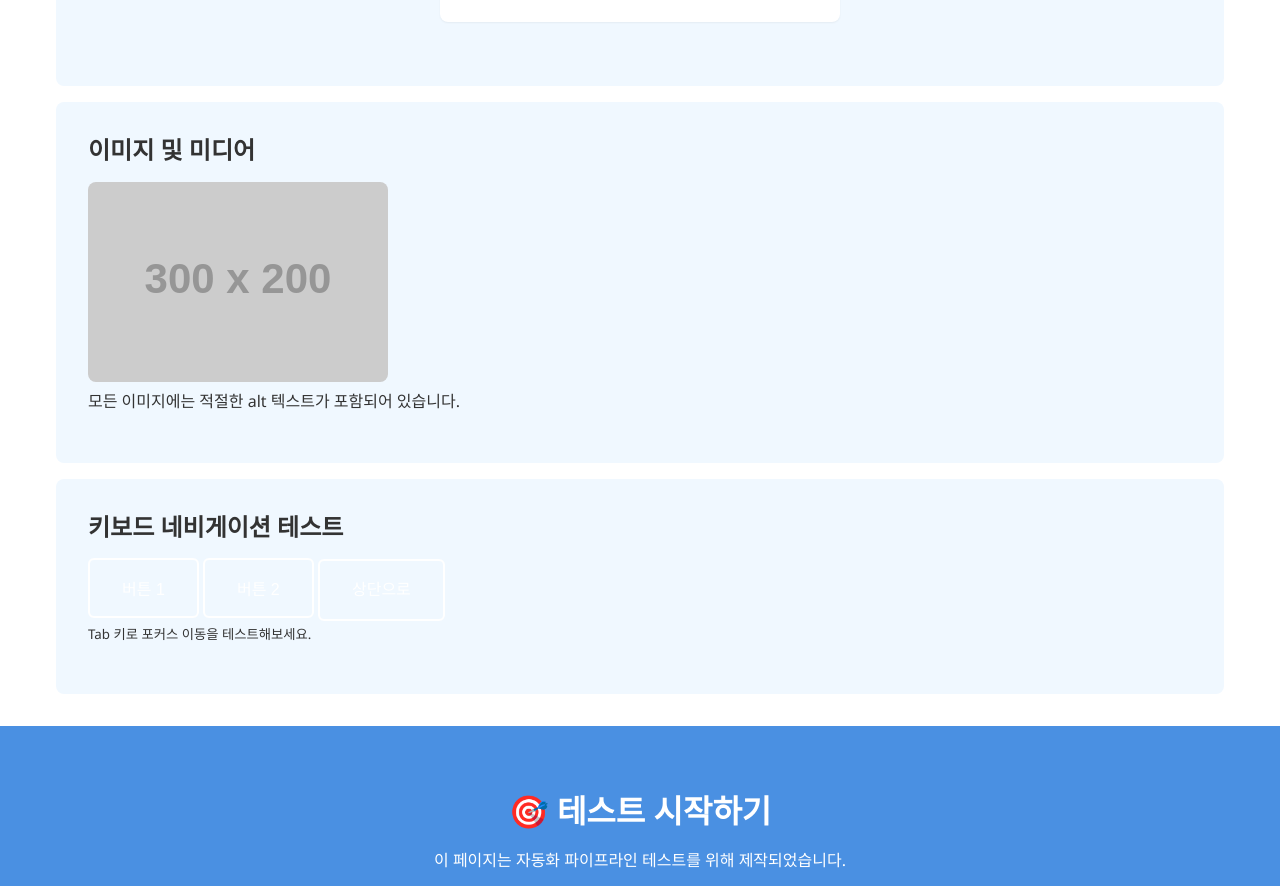
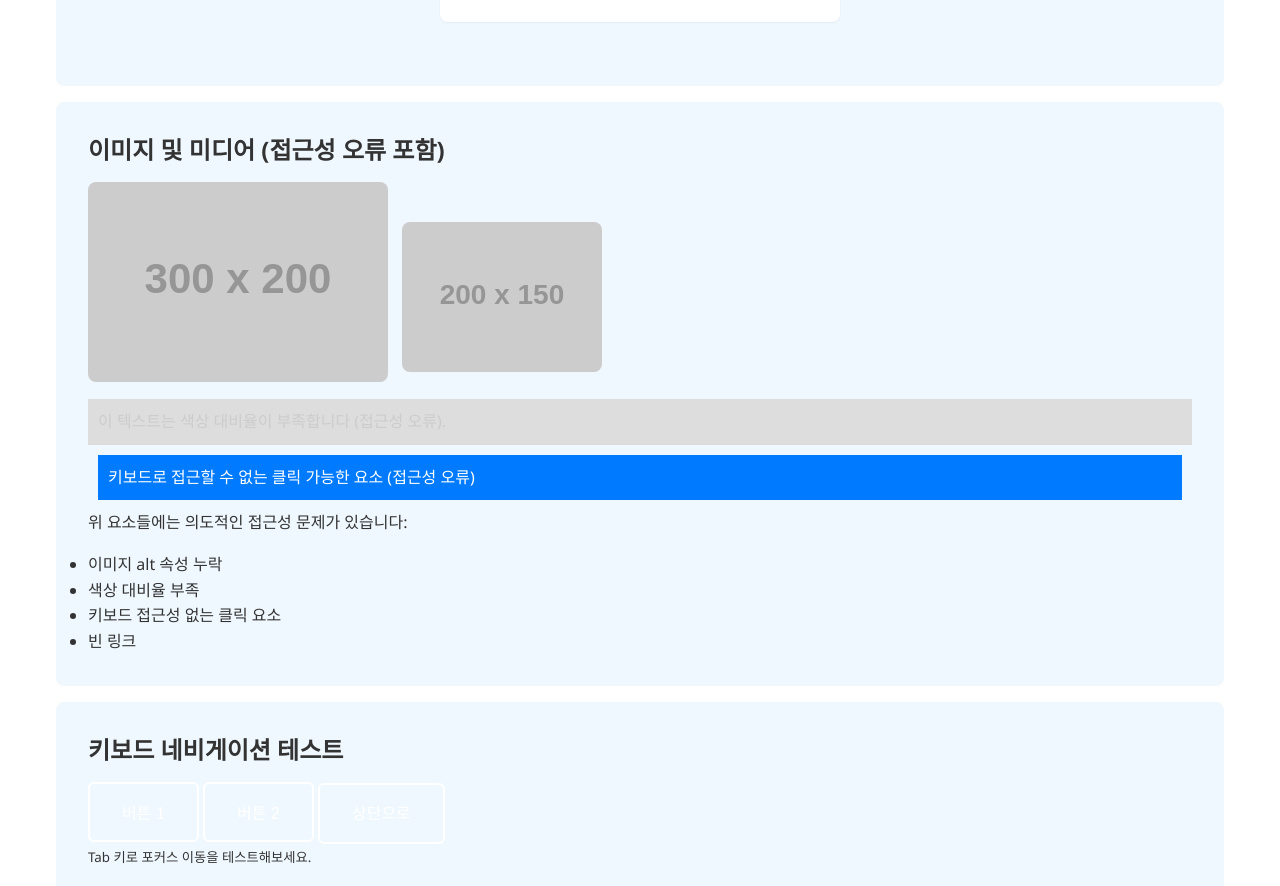
Before and after one commit to yohan-work/PIE, a website: page public/about.html in a window 1280 px wide. Shown: the part 2520-3406 px from the top of the page. Drawn offline with Linux system fonts and the light colour scheme; placeholder pictures from the web are drawn by us.

Commit message:
test : auto workflow testing v2

```diff
--- a/public/about.html
+++ b/public/about.html
@@ -93,6 +93,14 @@
         padding: 2rem;
         border-radius: 8px;
         margin: 1rem 0;
+      }
+
+      /* 의도적인 접근성 오류 스타일 */
+      .low-contrast {
+        color: #ccc;
+        background-color: #ddd;
+        padding: 10px;
+        margin: 10px 0;
       }
     </style>
   </head>
@@ -243,7 +251,7 @@
           </div>
 
           <div class="accessibility-test">
-            <h3>이미지 및 미디어</h3>
+            <h3>이미지 및 미디어 (접근성 오류 포함)</h3>
             <img
               src="https://via.placeholder.com/300x200/4A90E2/FFFFFF?text=Automation"
               alt="자동화 워크플로우 다이어그램"
@@ -252,7 +260,35 @@
               style="border-radius: 8px"
             />
 
-            <p>모든 이미지에는 적절한 alt 텍스트가 포함되어 있습니다.</p>
+            <!-- 접근성 오류 1: alt 속성 누락 -->
+            <img
+              src="https://via.placeholder.com/200x150/FF0000/FFFFFF?text=ERROR"
+              width="200"
+              height="150"
+              style="border-radius: 8px; margin: 10px"
+            />
+
+            <!-- 접근성 오류 2: 색상 대비율 부족 -->
+            <div class="low-contrast">이 텍스트는 색상 대비율이 부족합니다 (접근성 오류).</div>
+
+            <!-- 접근성 오류 3: 키보드 접근 불가능한 요소 -->
+            <div
+              onclick="alert('클릭됨')"
+              style="background: #007bff; color: white; padding: 10px; margin: 10px; cursor: pointer"
+            >
+              키보드로 접근할 수 없는 클릭 가능한 요소 (접근성 오류)
+            </div>
+
+            <!-- 접근성 오류 4: 빈 링크 -->
+            <a href="#"></a>
+
+            <p>위 요소들에는 의도적인 접근성 문제가 있습니다:</p>
+            <ul>
+              <li>이미지 alt 속성 누락</li>
+              <li>색상 대비율 부족</li>
+              <li>키보드 접근성 없는 클릭 요소</li>
+              <li>빈 링크</li>
+            </ul>
           </div>
 
           <div class="accessibility-test">
```
Also changed, not shown: .github/workflows/ci-cd.yml.
